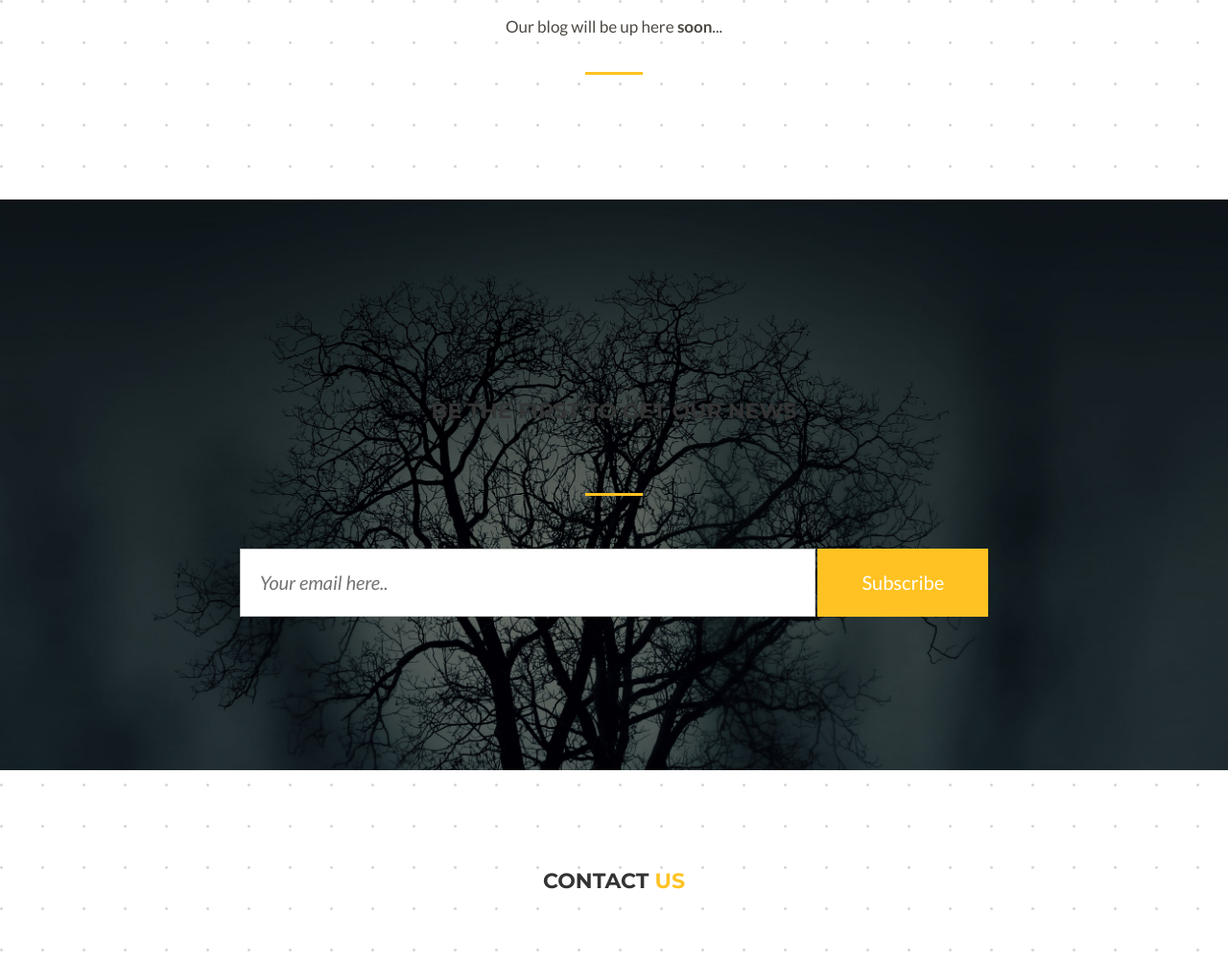
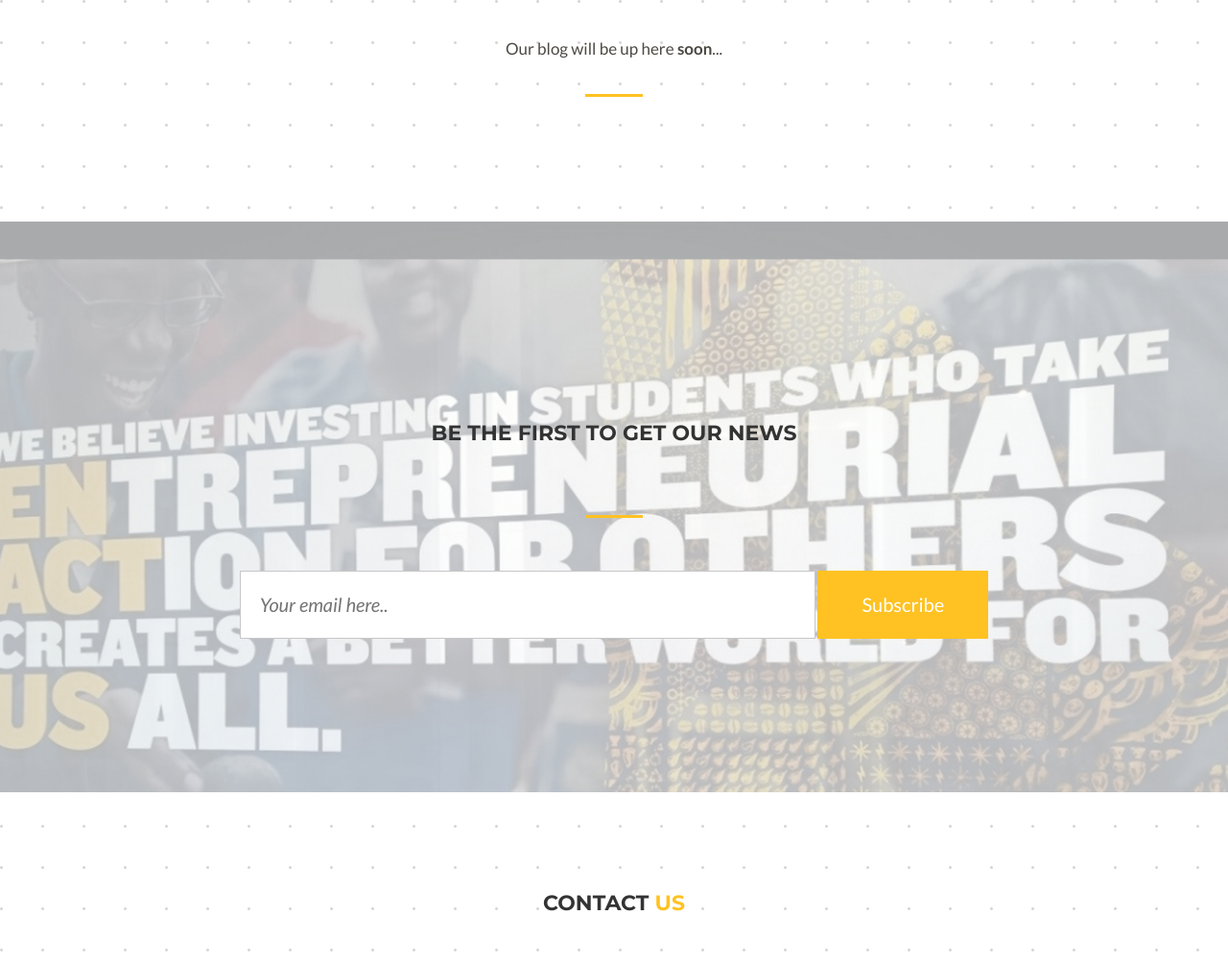
Before and after one commit to EnactusIIITD/enactusiiitd.github.io, a PHP site: page / in a window 1280 px wide. Shown: the part 3483-4486 px from the top of the page at 96% size. Run offline with PHP 8.4, Linux system fonts and the light colour scheme; some libraries are stand-ins or nearby versions.

Commit message:
Changed some random things

```diff
--- a/css/style.css
+++ b/css/style.css
@@ -2451,7 +2451,7 @@ div.jp-volume-bar-value {
 
 /* Buy Theme Section */
 #subscribe_section{
-	background: url(../img/bg4.jpg) no-repeat 0 0 fixed;
+	background: url(../images/bg4.jpg) no-repeat 0 0 fixed;
 	width:100%;
 	height: 100%;
 	opacity:1;
--- a/index.html
+++ b/index.html
@@ -139,6 +139,7 @@
 	<section id="team" class="container">
 		<div class="big_title">
 			<div class="big_title_txt montserrat_font">The secret of a success is a great <strong>team</strong></div>
+			<div class="text_und_big_title"></div>
 			<div class="big_title_txt_separ background_color"></div>
 		</div>
 
```
Also changed, not shown: images/bg4.jpg (added).
